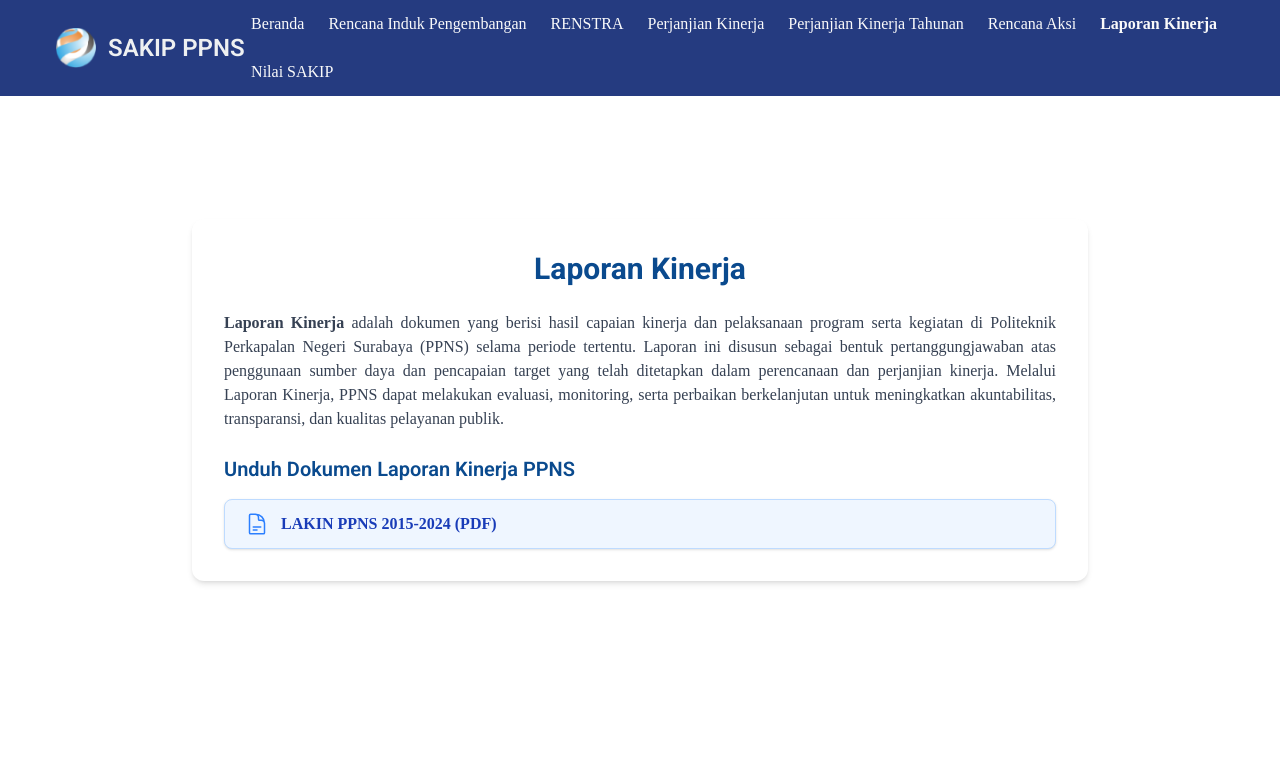
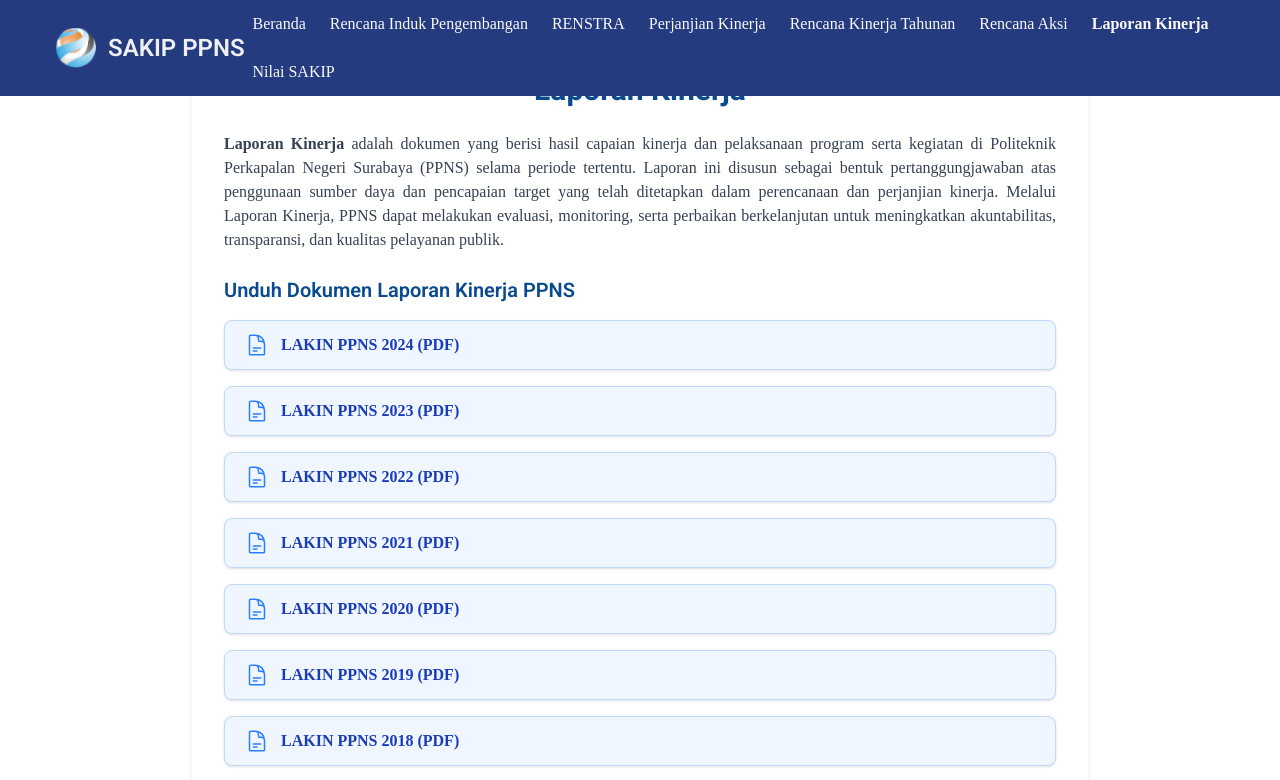
Before and after one commit to niakurniam/sakip, a React (Vite) app: page /lakin in a window 1280 px wide. Shown: the top 780 px of the page. Built offline with nearby package versions, Linux system fonts and the light colour scheme; a web font is replaced by a local one.

Commit message:
chenge nav bar and pdf Viewer

```diff
--- a/src/components/Navbar.jsx
+++ b/src/components/Navbar.jsx
@@ -100,7 +100,7 @@ const NAV_ITEMS = [
     ],
   },
   {
-    link: "Perjanjian Kinerja Tahunan",
+    link: "Rencana Kinerja Tahunan",
     path: "/rkt",
     dropdown: [
       {
@@ -161,10 +161,62 @@ const NAV_ITEMS = [
     path: "/lakin",
     dropdown: [
       {
-        label: "LAKIN PPNS 2015-2024",
-        to: "/pdf-viewer?file=LAKIN_PPNS_2015_2024.pdf",
+        label: "LAKIN PPNS 2024",
+        to: "/pdf-viewer?file=LAKIN_PPNS_2024.pdf",
         link: "1MlUO9DjbIGe1sJq-ih-CQISJ9wA94aDM",
       },
+      {
+        label: "LAKIN PPNS 2023",
+        to: "/pdf-viewer?file=LAKIN_PPNS_2023.pdf",
+        link: "1MlUO9DjbIGe1sJq-ih-CQISJ9wA94aDM",
+      },
+      {
+        label: "LAKIN PPNS 2022",
+        to: "/pdf-viewer?file=LAKIN_PPNS_2022.pdf",
+        link: "1MlUO9DjbIGe1sJq-ih-CQISJ9wA94aDM",
+      },
+      {
+        label: "LAKIN PPNS 2021",
+        to: "/pdf-viewer?file=LAKIN_PPNS_2021.pdf",
+        link: "1MlUO9DjbIGe1sJq-ih-CQISJ9wA94aDM",
+      },
+      {
+        label: "LAKIN PPNS 2020",
+        to: "/pdf-viewer?file=LAKIN_PPNS_2020.pdf",
+        link: "1MlUO9DjbIGe1sJq-ih-CQISJ9wA94aDM",
+      },
+      //newly added items
+      {
+        label: "LAKIN PPNS 2019",
+        to: "/pdf-viewer?file=LAKIN_PPNS_2019.pdf",
+        // link: "1fZfVpygfVKV4QkTRgvKboPHyeIL9k1fL",
+        link: "1fZfVpygfVKV4QkTRgvKboPHyeIL9k1fL",
+      },
+      {
+        label: "LAKIN PPNS 2018",
+        to: "/pdf-viewer?file=LAKIN_PPNS_2018.pdf",
+        link: "1XgeRHtIAMqBm2HwtbxQ2JnEWOI2tFuBX",
+      },
+      {
+        label: "LAKIN PPNS 2017",
+        to: "/pdf-viewer?file=LAKIN_PPNS_2017.pdf",
+        link: "1EGuATxrsTBONkg6pCpl1vSWfD6aDq8RT",
+      },
+      {
+        label: "LAKIN PPNS 2016",
+        to: "/pdf-viewer?file=LAKIN_PPNS_2016.pdf",
+        link: "1c_JZ7MF7RIfMKg_MDOsjdcyuoDWc0GA_",
+      },
+      {
+        label: "LAKIN PPNS 2015",
+        to: "/pdf-viewer?file=LAKIN_PPNS_2015.pdf",
+        link: "1RCW-3lV5Cm7GZxAz7_l3OaW1hVG3JIeB",
+      },
+      // {
+      //   label: "LAKIN PPNS 2014",
+      //   to: "/pdf-viewer?file=LAKIN_PPNS_2014.pdf",
+      //   link: "1MlUO9DjbIGe1sJq-ih-CQISJ9wA94aDM",
+      // },
     ],
   },
   {
--- a/src/pages/LaporanKinerja.jsx
+++ b/src/pages/LaporanKinerja.jsx
@@ -4,7 +4,69 @@ import { HiOutlineDocumentText } from "react-icons/hi2";
 import ContactUs from "../components/ContactUs";
 
 // import responsive helpers
-import { OnlyMobile, OnlyTablet, OnlyDesktop } from "../components/DeviceVisibility";
+import {
+  OnlyMobile,
+  OnlyTablet,
+  OnlyDesktop,
+} from "../components/DeviceVisibility";
+
+const data = [
+  {
+    year: "2024",
+    file: "LAKIN_PPNS_2024.pdf",
+    name: "LAKIN PPNS 2024 (PDF)",
+  },
+  {
+    year: "2023",
+    file: "LAKIN_PPNS_2023.pdf",
+    name: "LAKIN PPNS 2023 (PDF)",
+  },
+  {
+    year: "2022",
+    file: "LAKIN_PPNS_2022.pdf",
+    name: "LAKIN PPNS 2022 (PDF)",
+  },
+  {
+    year: "2021",
+    file: "LAKIN_PPNS_2021.pdf",
+    name: "LAKIN PPNS 2021 (PDF)",
+  },
+  {
+    year: "2020",
+    file: "LAKIN_PPNS_2020.pdf",
+    name: "LAKIN PPNS 2020 (PDF)",
+  },
+  {
+    year: "2019",
+    file: "LAKIN_PPNS_2019.pdf",
+    name: "LAKIN PPNS 2019 (PDF)",
+  },
+  {
+    year: "2018",
+    file: "LAKIN_PPNS_2018.pdf",
+    name: "LAKIN PPNS 2018 (PDF)",
+  },
+  {
+    year: "2017",
+    file: "LAKIN_PPNS_2017.pdf",
+    name: "LAKIN PPNS 2017 (PDF)",
+  },
+  {
+    year: "2016",
+    file: "LAKIN_PPNS_2016.pdf",
+    name: "LAKIN PPNS 2016 (PDF)",
+  },
+  // {
+  //   year: "2015",
+  //   file: "LAKIN_PPNS_2015.pdf",
+  //   name: "LAKIN PPNS 2015 (PDF)",
+  // },
+  // {
+  //   year: "2014",
+  //   file: "LAKIN_PPNS_2014.pdf",
+  //   name: "LAKIN PPNS 2014 (PDF)",
+  // },
+];
 
 const LaporanKinerja = () => (
   <>
@@ -14,27 +76,32 @@ const LaporanKinerja = () => (
           Laporan Kinerja
         </h1>
         <p className="mb-6 text-justify text-sm sm:text-base text-gray-700 font-[Average_Sans]">
-          <span><b>Laporan Kinerja</b></span> adalah dokumen yang berisi hasil capaian kinerja dan
-          pelaksanaan program serta kegiatan di Politeknik Perkapalan Negeri Surabaya
-          (PPNS) selama periode tertentu. Laporan ini disusun sebagai bentuk
-          pertanggungjawaban atas penggunaan sumber daya dan pencapaian target yang
-          telah ditetapkan dalam perencanaan dan perjanjian kinerja. Melalui Laporan
-          Kinerja, PPNS dapat melakukan evaluasi, monitoring, serta perbaikan
-          berkelanjutan untuk meningkatkan akuntabilitas, transparansi, dan kualitas
-          pelayanan publik.
+          <span>
+            <b>Laporan Kinerja</b>
+          </span>{" "}
+          adalah dokumen yang berisi hasil capaian kinerja dan pelaksanaan
+          program serta kegiatan di Politeknik Perkapalan Negeri Surabaya (PPNS)
+          selama periode tertentu. Laporan ini disusun sebagai bentuk
+          pertanggungjawaban atas penggunaan sumber daya dan pencapaian target
+          yang telah ditetapkan dalam perencanaan dan perjanjian kinerja.
+          Melalui Laporan Kinerja, PPNS dapat melakukan evaluasi, monitoring,
+          serta perbaikan berkelanjutan untuk meningkatkan akuntabilitas,
+          transparansi, dan kualitas pelayanan publik.
         </p>
         <h2 className="text-lg sm:text-xl font-semibold text-[#0a4a8e] mb-3 sm:mb-4">
           Unduh Dokumen Laporan Kinerja PPNS
         </h2>
-        <div className="flex flex-col gap-4">
+        {data.map((item) => (
+          <div className="flex flex-col gap-4 mb-4" key={item.year}>
             <Link
-            to="/pdf-viewer?file=LAKIN_PPNS_2015-2024.pdf"
+              to={`/pdf-viewer?file=${item.file}`}
               className="flex items-center gap-3 px-5 py-3 rounded-lg bg-blue-50 hover:bg-blue-100 border border-blue-200 text-blue-800 font-semibold shadow transition-all duration-150 font-[Average_Sans]"
             >
               <HiOutlineDocumentText className="text-2xl text-blue-500" />
-            <span>LAKIN PPNS 2015-2024 (PDF)</span>
+              <span>{item.name}</span>
             </Link>
           </div>
+        ))}
       </div>
     </div>
     {/* ContactUs tampil sesuai device */}
--- a/src/pages/PdfViewer.jsx
+++ b/src/pages/PdfViewer.jsx
@@ -45,6 +45,20 @@ const PdfViewer = () => {
     "PK_PPNS_2021.pdf": "1zgip-XUM8c_vy82Jod88lw_nOYzmT8OP",
     "PK_PPNS_2020.pdf": "1gPA3NDPF1hhz5LZffjOVEn7ousJsBR0K",
 
+    //list lakin files
+    "LAKIN_PPNS_2025.pdf": "1MlUO9DjbIGe1sJq-ih-CQISJ9wA94aDM",
+    "LAKIN_PPNS_2024.pdf": "19pJNV8bls9n7X82FBemI9jgaJPIu4VzI",
+    "LAKIN_PPNS_2023.pdf": "1Okuj7qmXKZ2m_Z59sDve-0oIdUcRbdq4",
+    "LAKIN_PPNS_2022.pdf": "1dDZZ2IVnJnhcew_N1VtV6z1BdgPBjVW8",
+    "LAKIN_PPNS_2021.pdf": "1y0AsFGzmX6duO7HdyaVkwA5jNpUENuB6",
+    "LAKIN_PPNS_2020.pdf": "1lWTKTk2oT8Ura2xomDlfwAMSFgVQ4dBm",
+    "LAKIN_PPNS_2019.pdf": "1fZfVpygfVKV4QkTRgvKboPHyeIL9k1fL",
+    "LAKIN_PPNS_2018.pdf": "1XgeRHtIAMqBm2HwtbxQ2JnEWOI2tFuBX",
+    "LAKIN_PPNS_2017.pdf": "1EGuATxrsTBONkg6pCpl1vSWfD6aDq8RT",
+    "LAKIN_PPNS_2016.pdf": "1c_JZ7MF7RIfMKg_MDOsjdcyuoDWc0GA_",
+    "LAKIN_PPNS_2015.pdf": "1RCW-3lV5Cm7GZxAz7_l3OaW1hVG3JIeB",
+    // "LAKIN_PPNS_2016.pdf": "1lWTKTk2oT8Ura2xomDlfwAMSFgVQ4dBm",
+
   }
 
   return (
```
Lines whose indentation alone changed are shown as unchanged.
